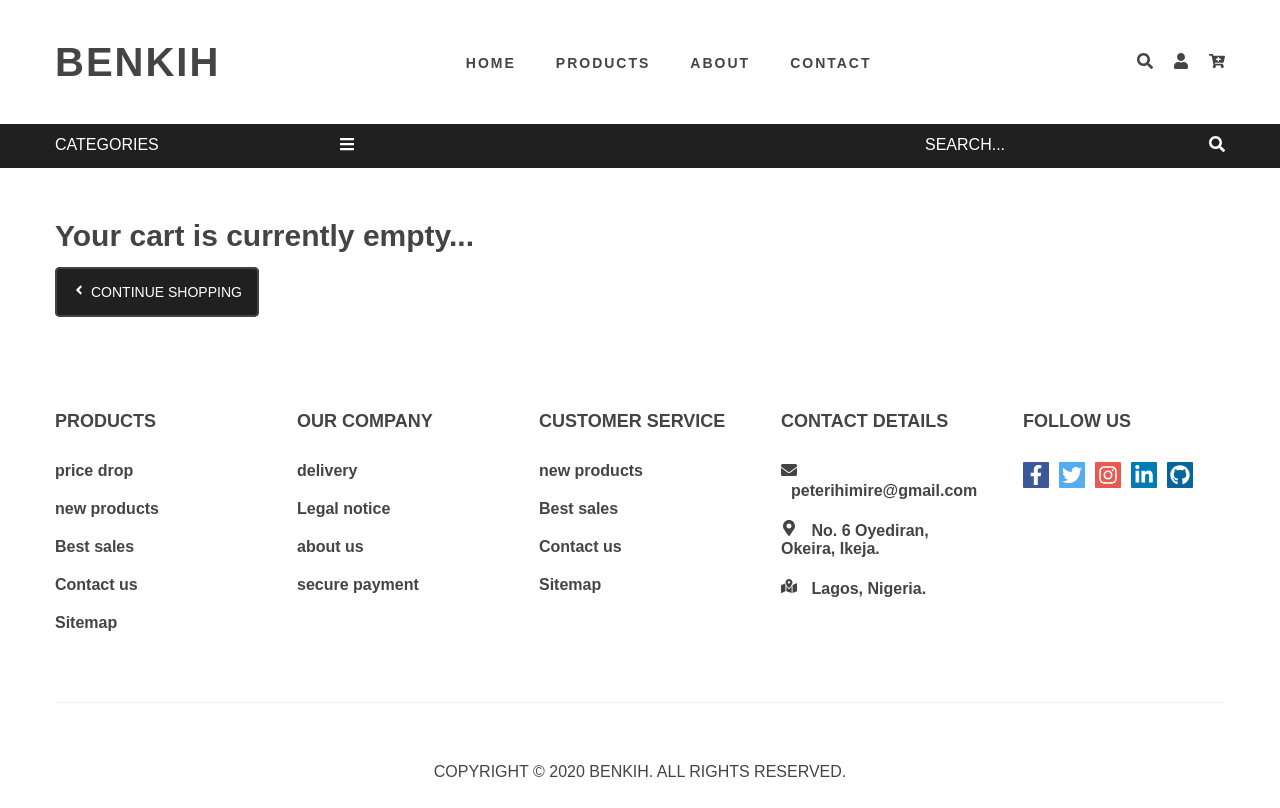
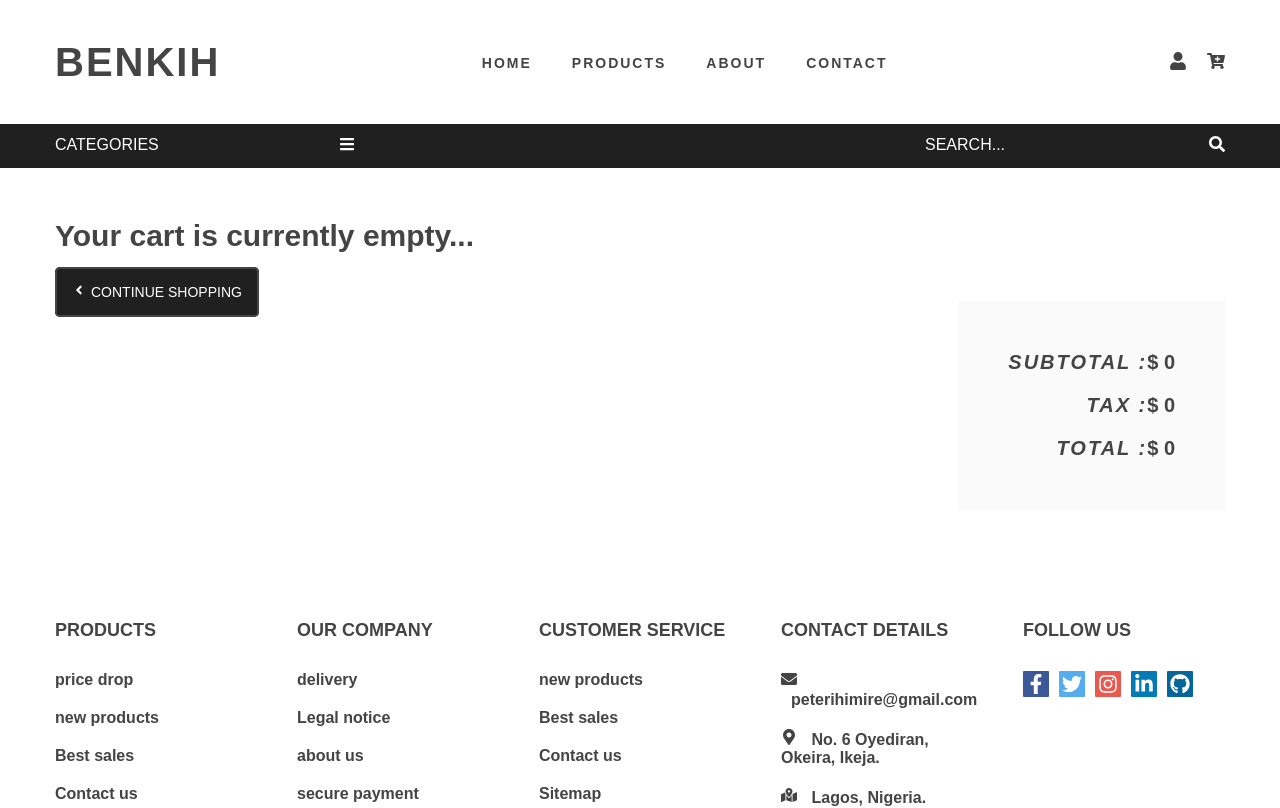
Before and after one commit to peterihimire/benkih-ecommerce-react, a React (Create React App) app: page /cart in a window 1280 px wide. Shown: the top 808 px of the page. Built offline with nearby package versions, Linux system fonts and the light colour scheme.

Commit message:
created a clearcartbtn component to hold the clear-cart-btn

```diff
--- a/src/App.css
+++ b/src/App.css
@@ -144,6 +144,9 @@ body {
   text-decoration: none;
   margin: 0 0 0 2rem;
   color: var(--mainBlack);
+}
+.navbar-items-icon {
+  font-size: 1.8rem;
 }
 @media screen and (min-width: 768px) {
   .navbar {
@@ -772,11 +775,12 @@ body {
   display: flex;
   flex-direction: column;
 }
-.cart-totals-link {
+.clear-cart-link {
   display: flex;
   justify-content: center;
   text-decoration: none;
 }
+
 .cart-totals-container h5 {
   font-size: 1.4rem;
   display: flex;
@@ -792,10 +796,13 @@ body {
   border-color: var(--mainRed);
   background: var(--mainWhite);
   color: var(--mainRed);
+  margin: 0;
+  transition: all 0.5s linear;
 }
 .btn-danger:hover {
   background: var(--mainRed);
   color: var(--mainWhite);
+  transition: all 1s linear;
 }
 .empty-cart h1 {
   font-size: 2.2rem;
@@ -810,6 +817,13 @@ body {
 }
 .continue-shopping-btn span {
   padding: 0 0.3rem 0 0;
+}
+.clear-cart-btn {
+  padding: 2rem 0;
+}
+.clear-cart-btn-center {
+  display: flex;
+  justify-content: center;
 }
 @media screen and (min-width: 768px) {
   .cart-columns-center {
@@ -874,5 +888,9 @@ body {
   .continue-shopping-btn span {
     padding: 0 0.5rem 0 0;
   }
+  .clear-cart-btn-center {
+    display: flex;
+    justify-content: flex-start;
+  }
 }
 /* end of cart */
--- a/src/components/Cart/Cart.js
+++ b/src/components/Cart/Cart.js
@@ -3,6 +3,7 @@ import CartColumns from "../Cart/CartColumns";
 import EmptyCart from "../Cart/EmptyCart";
 import CartList from "../Cart/CartList";
 import CartTotals from "../Cart/CartTotals";
+import ClearCartBtn from "../Cart/ClearCartBtn";
 import { ProductConsumer } from "../../context";
 
 const Cart = () => {
@@ -34,6 +35,7 @@ const Cart = () => {
                 </div>
                 <CartColumns />
                 <CartList valueProp={value} />
+                <ClearCartBtn />
                 <CartTotals />
               </>
             ) : (
--- a/src/components/Cart/CartTotals.js
+++ b/src/components/Cart/CartTotals.js
@@ -14,7 +14,7 @@ const CartTotals = () => {
             <div className="cart-totals">
               <div className="cart-totals-center">
                 <div className="cart-totals-container">
-                  <Link to="/products" className="cart-totals-link">
+                  {/* <Link to="/products" className="cart-totals-link">
                     <button
                       type="button"
                       className="btn btn-danger"
@@ -22,7 +22,7 @@ const CartTotals = () => {
                     >
                       clear cart
                     </button>
-                  </Link>
+                  </Link> */}
                   <h5>
                     <span>subtotal :</span> <strong>$ {cartSubTotal}</strong>
                   </h5>
--- /dev/null
+++ b/src/components/Cart/ClearCartBtn.js
@@ -0,0 +1,31 @@
+import React from "react";
+import { Link } from "react-router-dom";
+import { ProductConsumer } from "../../context";
+const ClearCartBtn = () => {
+  return (
+    <ProductConsumer>
+      {value => {
+        console.log(value);
+        const { clearCartHandler } = value;
+        console.log(clearCartHandler);
+        return (
+          <div className="clear-cart-btn">
+            <div className="clear-cart-btn-center">
+              <Link to="/products" className="clear-cart-link">
+                <button
+                  type="button"
+                  className="btn btn-danger"
+                  onClick={() => clearCartHandler()}
+                >
+                  clear cart
+                </button>
+              </Link>
+            </div>
+          </div>
+        );
+      }}
+    </ProductConsumer>
+  );
+};
+
+export default ClearCartBtn;
--- a/src/components/Cart/EmptyCart.js
+++ b/src/components/Cart/EmptyCart.js
@@ -1,9 +1,11 @@
 import React from "react";
+import CartTotals from "./CartTotals";
 import { Link } from "react-router-dom";
 import { FaAngleLeft } from "react-icons/fa";
 
 const EmptyCart = () => {
   return (
+    <>
       <div className="empty-cart">
         <div className="empty-cart-center">
           <div className="empty-cart-msg">
@@ -20,6 +22,8 @@ const EmptyCart = () => {
           </Link>
         </div>
       </div>
+      <CartTotals />
+    </>
   );
 };
 
--- a/src/components/Navbar.js
+++ b/src/components/Navbar.js
@@ -41,24 +41,24 @@ const Navbar = props => {
                   <FaBars className="navbar-btn-icon" />
                 </button>
               </li>
+              {/* <li className="navbar-items">
+                <Link to="">
+                  <span>
+                    <FaSearch className="navbar-items-icon" />
+                  </span>
+                </Link>
+              </li> */}
               <li className="navbar-items">
                 <Link to="">
                   <span>
-                    <FaSearch />
-                  </span>
-                </Link>
-              </li>
-              <li className="navbar-items">
-                <Link to="">
-                  <span>
-                    <FaUser />
+                    <FaUser className="navbar-items-icon" />
                   </span>
                 </Link>
               </li>
               <li className="navbar-items">
                 <Link to="/cart">
                   <span>
-                    <FaCartPlus />
+                    <FaCartPlus className="navbar-items-icon" />
                   </span>
                 </Link>
               </li>
```
Lines whose indentation alone changed are shown as unchanged.
